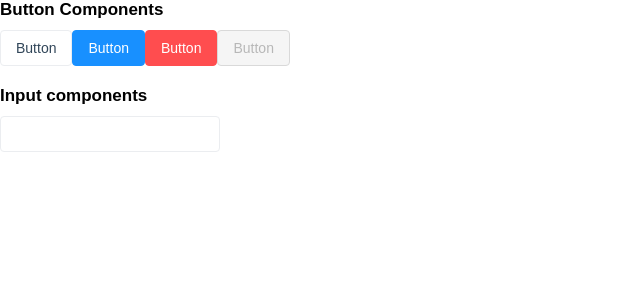
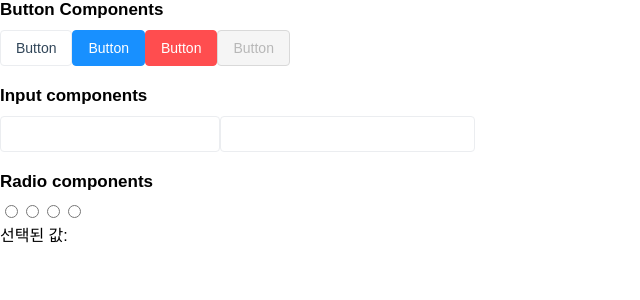
Before and after one commit to kimjiwon506/jwproject01, a Vue app: page /sample/formEvent in a window 1280 px wide. Shown: the top 300 px of the page, without its empty margins (0-640 px from the left). Built offline with nearby package versions, Linux system fonts and the light colour scheme; a web font is replaced by a local one.

Commit message:
radio 컴포넌트 작업중

```diff
--- a/src/assets/scss/reset.scss
+++ b/src/assets/scss/reset.scss
@@ -10,13 +10,6 @@ figure {
 
 button {
     cursor: pointer;
-}
-
-input {
-    -webkit-appearance: none;
-       -moz-appearance: none;
-            appearance: none;
-                outline: none;
 }
 
 /* input type number 에서 화살표 제거 */
--- a/src/components/JwButton.vue
+++ b/src/components/JwButton.vue
@@ -37,7 +37,6 @@ export default {
     },
     mounted() {
         this.isDisabled = this.disabled;
-        console.log(this.isDisabled, 'this.isDisabled');
     }
 }
 </script>
--- a/src/components/JwInput.vue
+++ b/src/components/JwInput.vue
@@ -1,41 +1,76 @@
 <template>
-    <div class="jw__input__wrap">
+    <label class="jw__input__wrap"
+        @focusout="inputFocusOut()"
+        @focusin="inputFocusIn()"
+    >
         <input
-            type="text"
+            :type="inputType"
             class="jw__input__area"
+            :class="{
+                'password':'password' === type
+            }"
             v-model="inputValue"
+            v-bind="$attrs"
         />
-        <template v-if="inputValue.length">
-             <button
+        <template v-if="inputValue.length && inputFocus">
+            <template v-if="type === 'password'">
+                <button
+                    class="jw__input__show"
+                    type="button"
+                    @click="showPassword()"
+                >
+                    <font-awesome-icon icon="eye" size="lg"></font-awesome-icon>
+                </button>
+            </template>
+
+            <button
                 class="jw__input__clear"
                 type="button"
                 @click="inputClear()"
             >
-            <font-awesome-icon icon="times" size="xs"></font-awesome-icon>
-        </button>
+                <font-awesome-icon icon="times" size="xs"></font-awesome-icon>
+            </button>
         </template>
-
-    </div>
+    </label>
 </template>
 
 <script>
 export default {
     props: {
-        // TODO type="password"
-        // type: {
-        //     type: String,
-        //     default: 'text',
-        //     required: false,
-        // }
+        type: {
+            type: String,
+            default: 'text',
+            required: false,
+        }
     },
     data() {
         return {
             inputValue: '',
+            inputType: this.type,
+            // TODO 포커스아웃 이벤트 해결하기
+            // inputFocus: false,
+            inputFocus: true,
         }
     },
     methods: {
         inputClear() {
             this.inputValue = '';
+        },
+        showPassword() {
+            if (this.inputType === "text") {
+                this.inputType="password";
+            }
+            else {
+                this.inputType="text";
+            }
+        },
+        inputFocusOut() {
+            console.log('아웃');
+            // this.inputFocus = false;
+        },
+        inputFocusIn() {
+            console.log('인')
+            // this.inputFocus = true;
         },
     },
 }
@@ -65,6 +100,27 @@ export default {
             box-shadow: 0 0 0 2px rgb(24 144 255 / 20%);
             outline: none;
         }
+
+        &.password {
+            padding-right: 70px;
+        }
+    }
+
+    &__show {
+        position: absolute;
+        top: 50%;
+        right: 38px;
+        width: 25px;
+        height: 20px;
+        padding: 0;
+        background: none;
+        border: none;
+        color: #c3c3c3;
+        transform: translate(0, -50%);
+
+        &:hover {
+            color: #a7a7a7;
+        }
     }
 
     &__clear {
--- /dev/null
+++ b/src/components/JwRadio.vue
@@ -0,0 +1,40 @@
+<template>
+    <label
+        class="jw__input__wrap"
+        v-bind="$attrs"
+    >
+        <input
+           type="radio"
+           v-for="(item, i) in items" :key="i"
+            @change="onChange"
+        />
+    </label>
+</template>
+
+<script>
+export default {
+    props: {
+        items: {
+            type: Array,
+            default: () => {},
+            required: true,
+        },
+    },
+    methods: {
+        onChange(val) {
+			this.$emit('change', val)
+		}
+    },
+    mounted() {
+        console.log(this.items);
+    }
+}
+</script>
+<style lang="scss" scoped>
+// input {
+//     -webkit-appearance: none;
+//        -moz-appearance: none;
+//             appearance: none;
+//                 outline: none;
+// }
+</style>
--- a/src/main.js
+++ b/src/main.js
@@ -6,9 +6,9 @@ import { store } from './store/index.js';
 /* fontAwesome */
 import { library } from "@fortawesome/fontawesome-svg-core";
 import { FontAwesomeIcon } from "@fortawesome/vue-fontawesome";
-import { faTimes } from "@fortawesome/free-solid-svg-icons";
+import { faTimes, faEye } from "@fortawesome/free-solid-svg-icons";
 
-library.add(faTimes);
+library.add(faTimes, faEye);
 
 Vue.config.productionTip = false;
 Vue.component("font-awesome-icon", FontAwesomeIcon);
--- a/src/views/sample/FormEvent.vue
+++ b/src/views/sample/FormEvent.vue
@@ -43,8 +43,24 @@
             <h3 class="formEvent__title">Input components</h3>
             <div class="formEvent__contents">
                 <JwInput></JwInput>
+                <JwInput :type="'password'"></JwInput>
             </div>
+        </section>
 
+        <!-- radion component -->
+        <section class="formEvent__section">
+            <h3 class="formEvent__title">Radio components</h3>
+            <div class="formEvent__contents">
+                <JwRadio
+                    name="fruit"
+                    v-model="radioValue"
+                    :items="fruitItems"
+                >
+                </JwRadio>
+            </div>
+            <span>
+                선택된 값: {{ radioValue }}
+            </span>
         </section>
     </div>
 </template>
@@ -52,15 +68,23 @@
 <script>
 import JwButton from '../../components/JwButton.vue';
 import JwInput from '../../components/JwInput.vue';
+import JwRadio from '../../components/JwRadio.vue';
 
 export default {
     components: {
         JwButton,
         JwInput,
+        JwRadio,
     },
     data() {
         return {
-
+            radioValue: '',
+            fruitItems: [
+                { label: 'banana', value: 'banana' },
+                { label: 'apple', value: 'apple' },
+                { label: 'kiwi', value: 'kiwi' },
+                { label: 'orange', value: 'orange' },
+            ],
         }
     },
     methods: {
```
